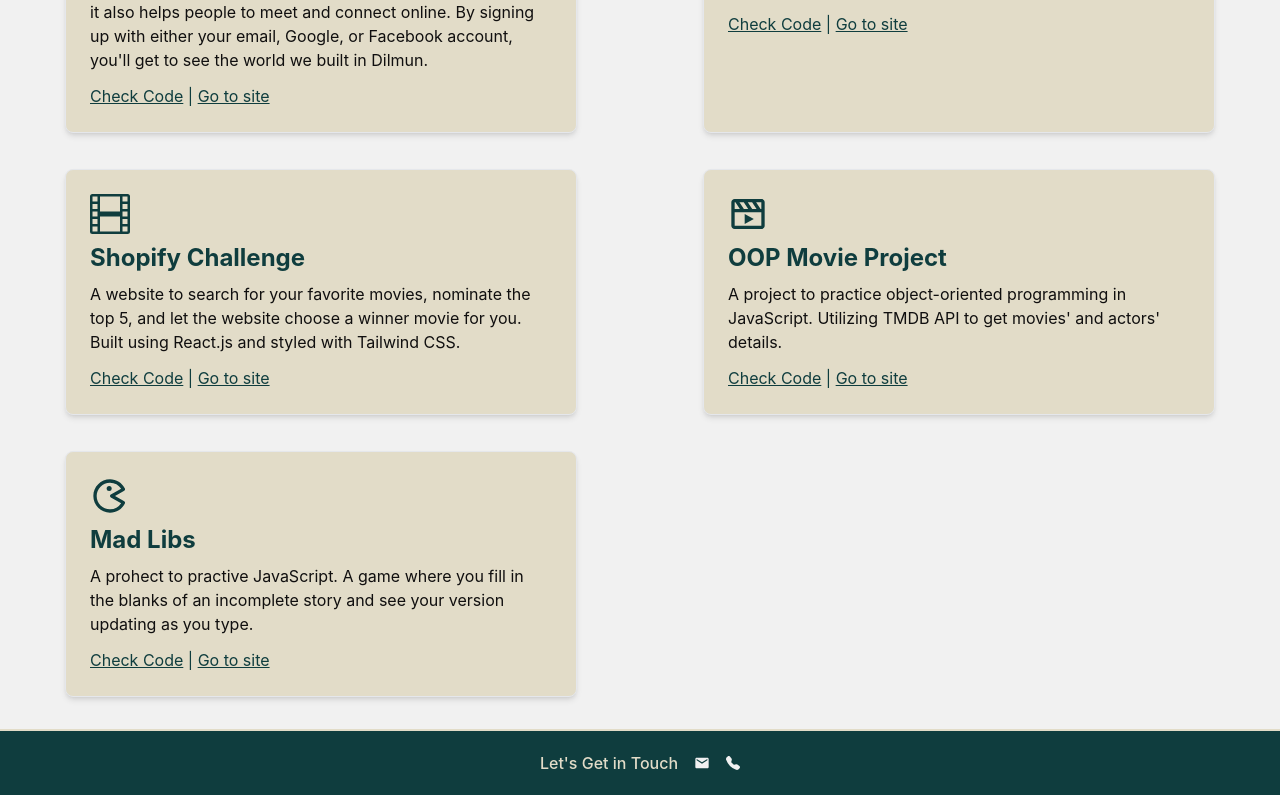
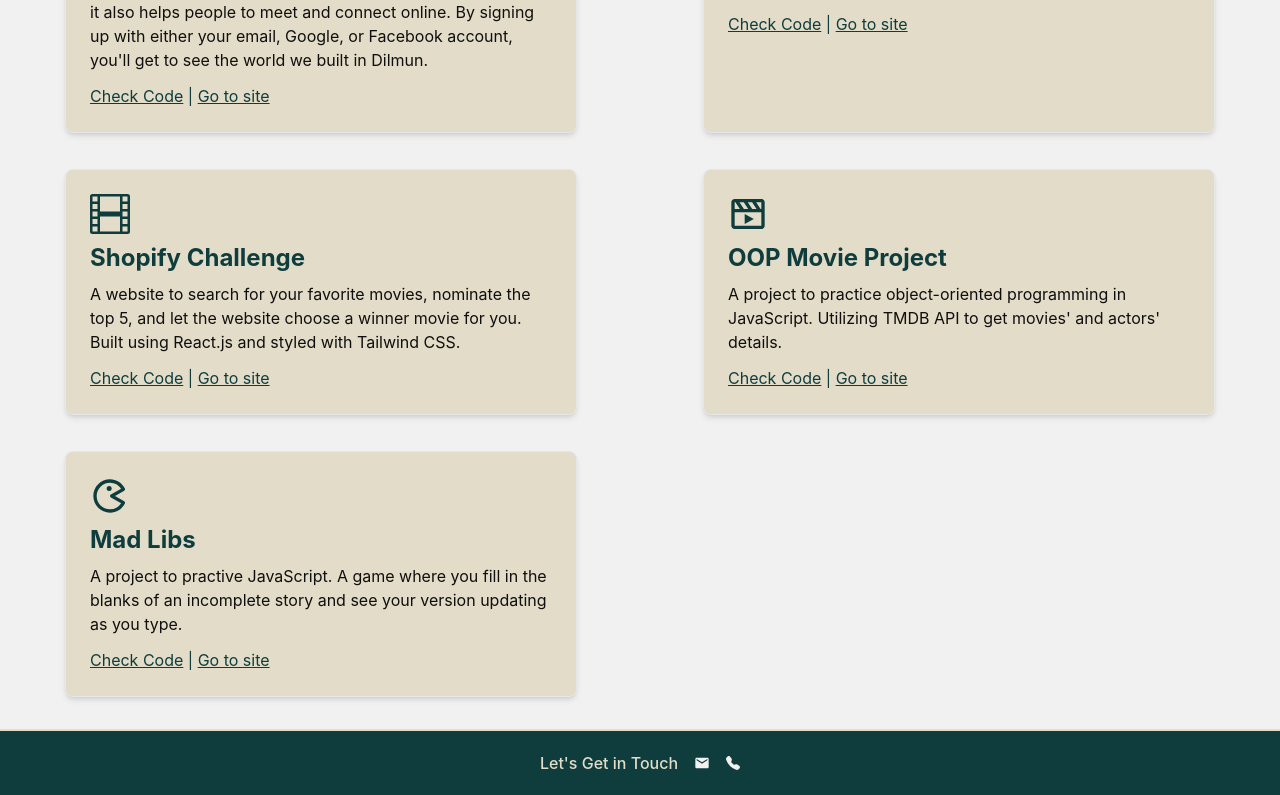
Before and after one commit to sarahaboudalal/Portfolio, a React (Create React App) app: page / in a window 1280 px wide. Shown: the part 1621-2416 px from the top of the page. Built offline with nearby package versions, Linux system fonts and the light colour scheme.

Commit message:
fixed a typo

```diff
--- a/src/components/Projects/Projects.jsx
+++ b/src/components/Projects/Projects.jsx
@@ -172,7 +172,7 @@ export default function Project() {
               </h5>
             </a>
             <p className="mb-3 text-night ">
-              A prohect to practive JavaScript. A game where you fill in the
+              A project to practive JavaScript. A game where you fill in the
               blanks of an incomplete story and see your version updating as you
               type.
             </p>
```
